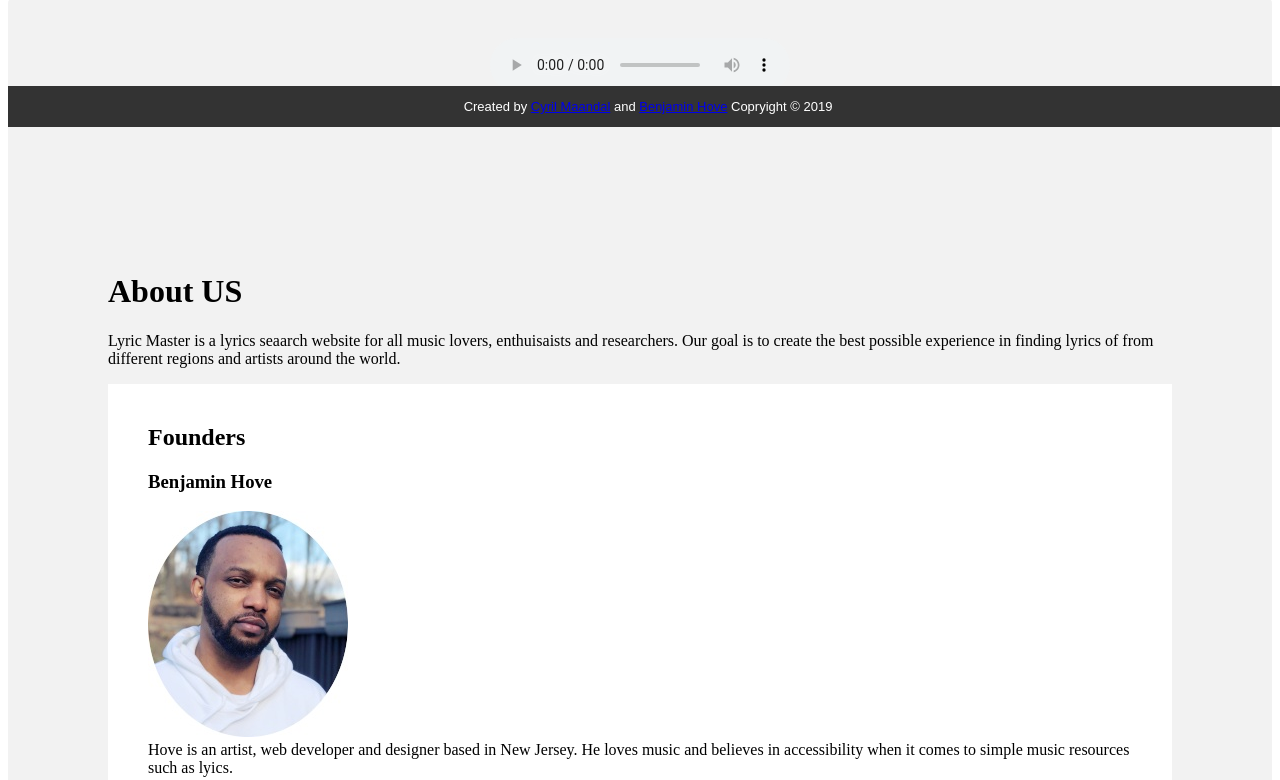
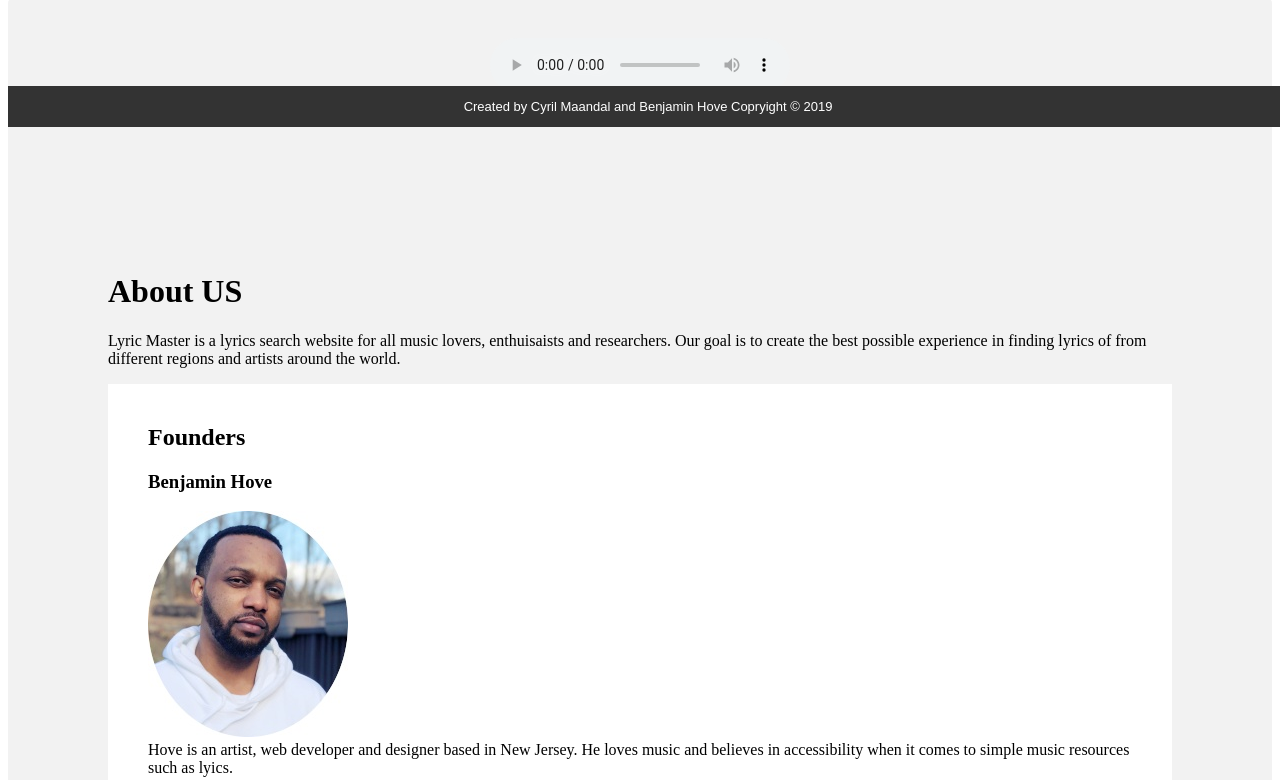
Before and after one commit to bballcyril/Lyric-Master, a plain HTML site: page about.html in a window 1280 px wide. Shown: the part 673-1453 px from the top of the page. Drawn offline with Linux system fonts and the light colour scheme.

Commit message:
added footer links

```diff
--- a/about.html
+++ b/about.html
@@ -62,7 +62,7 @@
  <div class="about">
     <h1>About US</h1>
 
-     <p>Lyric Master is a lyrics seaarch website for all music lovers, enthuisaists and researchers. Our goal is to create the best possible experience in finding lyrics of
+     <p>Lyric Master is a lyrics search website for all music lovers, enthuisaists and researchers. Our goal is to create the best possible experience in finding lyrics of
      from different regions and artists around the world.</p>
 
      <div class="found">
@@ -88,7 +88,7 @@
 
 </div>
 <footer>
-  <p>Created by <a href="https://cyrilmaandal.com/">Cyril Maandal</a> and <a href="https://benjaminhove.com/">Benjamin Hove</a> Copryight © 2019 </p>
+  <p>Created by <a class"footerLink" href="https://cyrilmaandal.com/">Cyril Maandal</a> and <a class"footerLink" href="https://benjaminhove.com/">Benjamin Hove</a> Copryight © 2019 </p>
     </footer>
     <script src="js/script.js"></script>
     </body>
--- a/style/style.css
+++ b/style/style.css
@@ -24,6 +24,13 @@
   background-size: cover;
   position: relative;
   }
+p a{
+  color: white;
+  text-decoration: none;
+}
+p a:hover{
+  color: red;
+}
 /* Change color on hover */
 .topnav a:hover {
   background-color: #ddd;
```
Also changed, not shown: contact-us.html (+1 -1 lines), index.html (+1 -1 lines).
